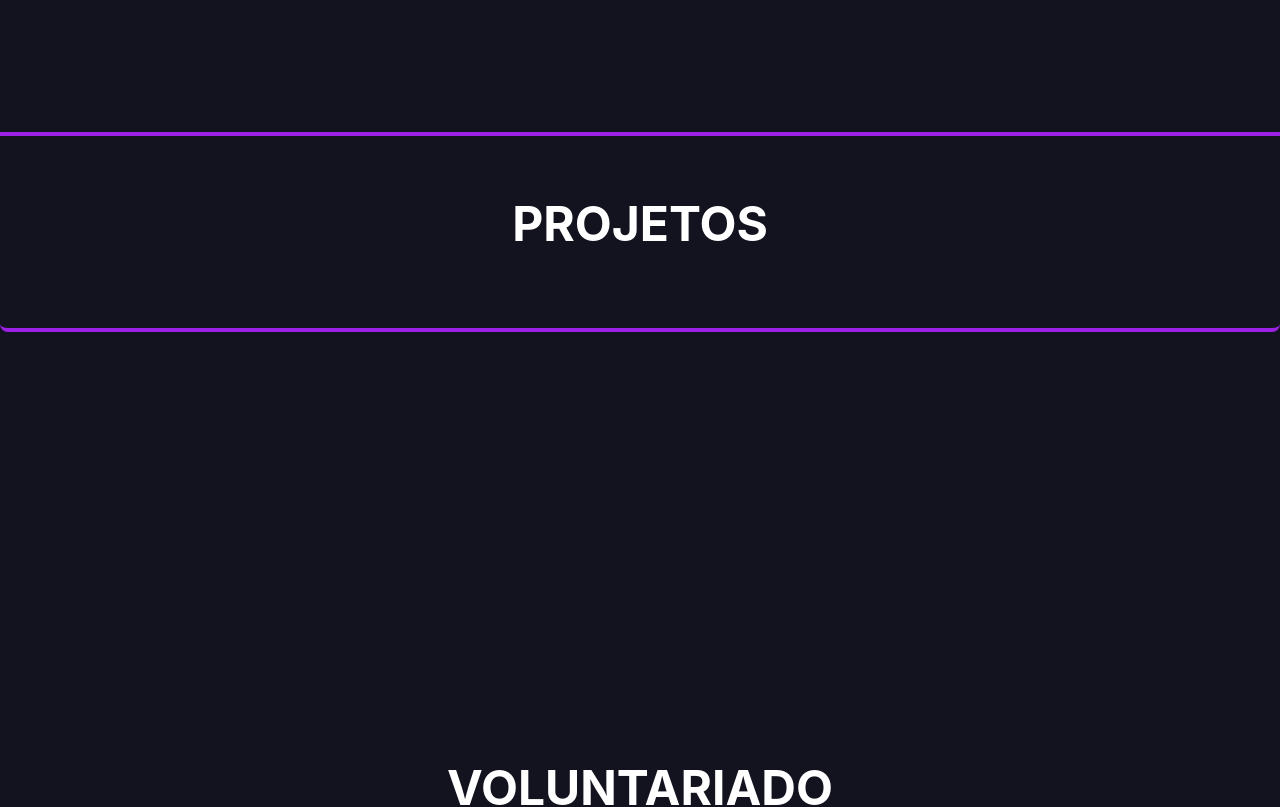
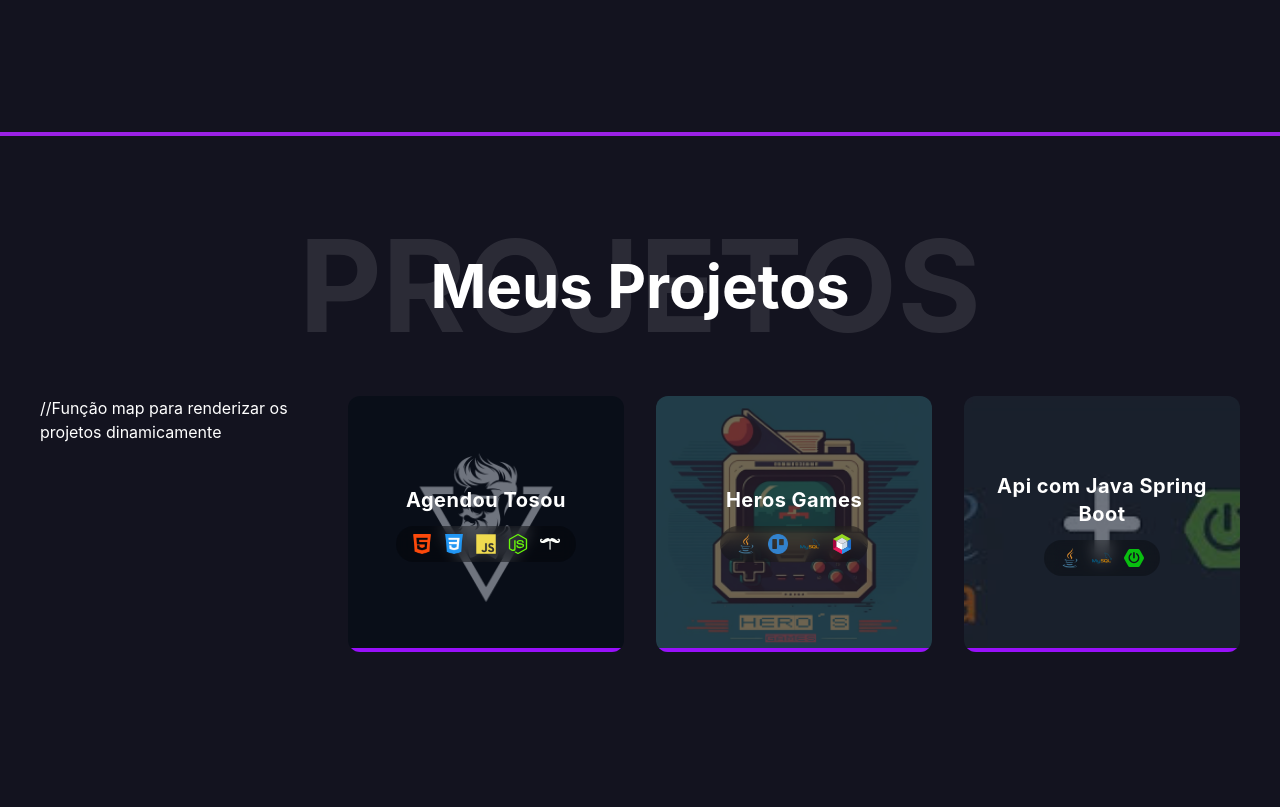
Before and after one commit to MatheusSouzaRodrigues235/Portifolio, a React (Vite) app: page / in a window 1280 px wide. Shown: the part 5080-5887 px from the top of the page. Built offline with nearby package versions, Linux system fonts and the light colour scheme.

Commit message:
:heavy_plus_sign: feat: Adiciona renderização dinâmica de projetos com ícones e imagens

```diff
--- a/src/components/projetos.tsx
+++ b/src/components/projetos.tsx
@@ -1,15 +1,110 @@
+import Banner from "../assets/images/Banner.png";
+import herosGames from "../assets/images/herosGames.png";
+import JavaSpringBoot from "../assets/images/JavaSpring.jfif";
+// Importação Icones (Talvez seja necessário outra forma de importação)
+import htmlIcon from "../assets/images/icons/html-5.png";
+import cssIcon from "../assets/images/icons/css-3.png";
+import angularIcon from "../assets/images/icons/file_type_angular_icon_130754.png";
+import javaIcon from "../assets/images/icons/java.png";
+import phpIcon from "../assets/images/icons/php.png";
+import nodeIcon from "../assets/images/icons/Node2.svg";
+import trelloIcon from "../assets/images/icons/trello.png";
+import gitIcon from "../assets/images/icons/git_original_wordmark_logo_icon_146510.png";
+import jsIcon from "../assets/images/icons/javascript_original_logo_icon_146455.png";
+import dotNetIcon from "../assets/images/icons/dot_net_original_wordmark_logo_icon_146547.png";
+import handleBarIcon from "../assets/images/icons/handlebar.svg";
+import mySQL from "../assets/images/icons/mySQL.svg";
+import netBeansIcon from "../assets/images/icons/devicon--netbeans.svg";
+import springBootIcon from "../assets/images/icons/simple-icons--springboot.svg";
+
+// Interface para os dados dos projetos
+interface ProjetosData {
+  id: number;
+  title: string;
+  description: string;
+  image?: string;
+  tecnologias?: string[];
+}
+
+// Array de objetos representando os projetos (Exemplo)
+const ListaProjetos: ProjetosData[] = [
+  {
+    id: 1,
+    title: "Agendou Tosou",
+    description: "Descrição do projeto 1",
+    image: Banner,
+    tecnologias: [htmlIcon, cssIcon, jsIcon, nodeIcon, handleBarIcon],
+  },
+  {
+    id: 2,
+    title: "Heros Games",
+    description: "Descrição do projeto 2",
+    image: herosGames,
+    tecnologias:[javaIcon, trelloIcon, mySQL , netBeansIcon],
+  },
+  {
+    id: 3,
+    title: "Api com Java Spring Boot",
+    description: "Descrição do projeto 2",
+    image: JavaSpringBoot,
+    tecnologias:[javaIcon,  mySQL , springBootIcon],
+  },
+
+];
+
+//Renderização do componente Projetos
 const Projetos: React.FC = () => {
   return (
     <>
-      <div className="bg-[#13131F] rounded-lg content-center  border-b-4 border-[#9B21E5] " >
-        <h1
-          id="sobre"
-          className=" text-5xl font-bold mb-4 text-center mg-auto py-16 px-6"
-        >
-          PROJETOS
-        </h1>
+      <section className="pt-30 pb-60 border-b-4 border-[#9B21E5]">
+        <div className="relative ">
+          <div className="absolute inset-0 flex items-center justify-center">
+            <h1 className="text-7xl md:text-9xl font-bold opacity-10 select-none">
+              PROJETOS
+            </h1>
+          </div>
+          <div className="relative z-10 flex items-center justify-center">
+            <span className="text-4xl md:text-6xl font-bold text-center">
+              Meus Projetos
+            </span>
+          </div>
+        </div>
 
-      </div>
+        <div className="  grid grid-cols-2 md:grid-cols-4  py-20 gap-8 px-10  mx-auto ">
+          //Função map para renderizar os projetos dinamicamente
+          {ListaProjetos.map((projeto) => (
+            <div
+              key={projeto.id}
+              className="relative group overflow-hidden rounded-xl w-full max-w-sm h-64 bg-gray-900 text-white"
+            >
+              <img
+                src={projeto.image}
+                alt={projeto.title}
+                className="w-full h-full object-cover opacity-40 group-hover:scale-105 transition-transform duration-300"
+              />
+
+              <div className="absolute inset-0 flex flex-col items-center justify-center p-4 text-center">
+                <h3 className="text-xl font-bold mb-3 tracking-wide">
+                  {projeto.title}
+                </h3>
+
+                <div className="flex items-center justify-center gap-3 bg-black/30 px-4 py-2 rounded-full backdrop-blur-sm">
+                  {projeto.tecnologias?.map((techIcon, index) => (
+                    <img
+                      key={index}
+                      src={techIcon}
+                      alt={`${projeto.title} tecnologia ${index + 1}`}
+                      className="w-5 h-5"
+                    />
+                  ))}
+                </div>
+              </div>
+
+              <div className="absolute bottom-0 left-0 w-full h-1 bg-purple-600"></div>
+            </div>
+          ))}
+        </div>
+      </section>
     </>
   );
 };
```
